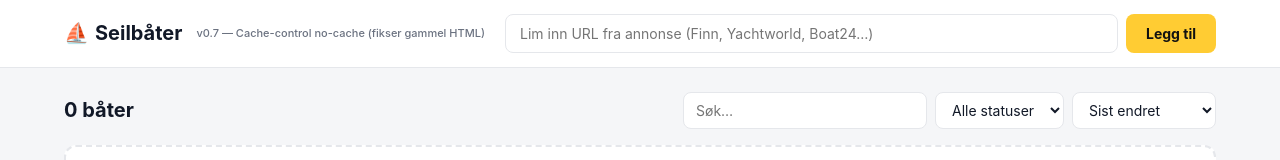
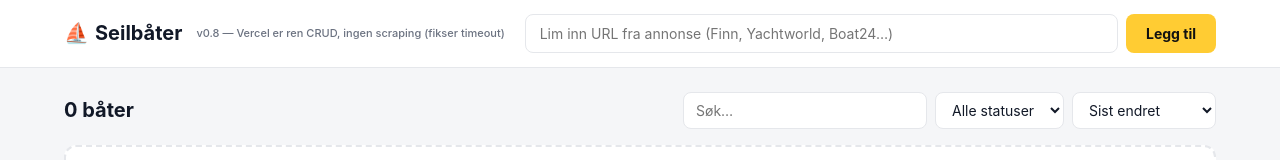
Before and after one commit to mikeljungbergtvedt/seilbater, a website: page public/index.html in a window 1280 px wide. Shown: the top 160 px of the page. Drawn offline with Linux system fonts and the light colour scheme; no server answers.

Commit message:
Add public/index.html

```diff
--- a/public/index.html
+++ b/public/index.html
@@ -10,7 +10,7 @@
 
 <header class="topbar">
   <div class="topbar-inner">
-    <div class="logo">⛵ <span>Seilbåter</span> <span class="version" title="Siste endring">v0.7 — Cache-control no-cache (fikser gammel HTML)</span></div>
+    <div class="logo">⛵ <span>Seilbåter</span> <span class="version" title="Siste endring">v0.8 — Vercel er ren CRUD, ingen scraping (fikser timeout)</span></div>
     <div class="add-inline">
       <input id="newUrl" type="url" placeholder="Lim inn URL fra annonse (Finn, Yachtworld, Boat24…)" autocomplete="off" />
       <button id="addBtn" class="btn-primary">Legg til</button>
```
